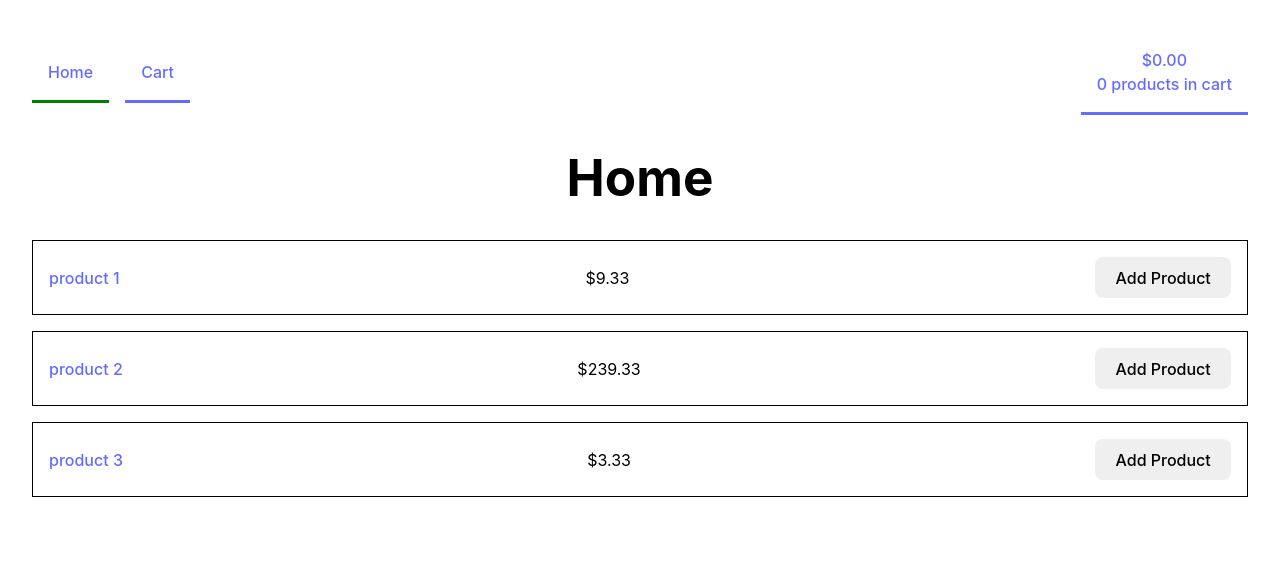
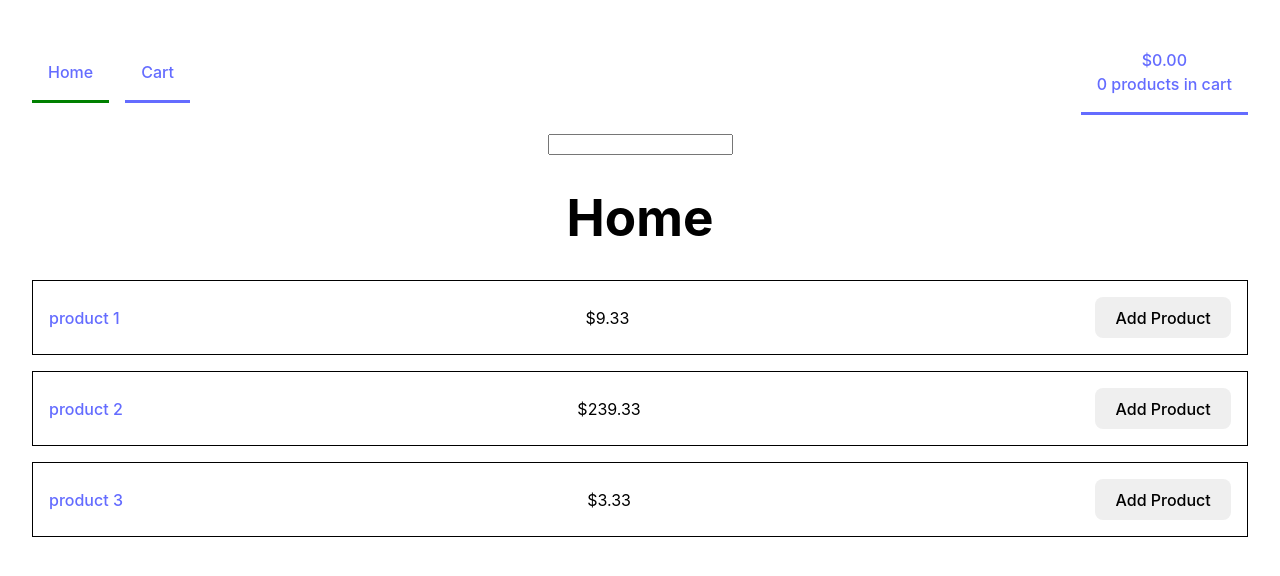
Before and after one commit to bigandy/react-redux-cart, a React (Vite) app: page / in a window 1280 px wide. Shown: the top 576 px of the page. Built offline with nearby package versions, Linux system fonts and the light colour scheme.

Commit message:
use another slice, this time for an input.

```diff
--- a/src/components/Header.tsx
+++ b/src/components/Header.tsx
@@ -3,8 +3,15 @@ import { NavLink } from "react-router";
 import { memo } from "react";
 
 import Basket from "@components/Basket";
+import { useAppSelector } from "@stores/store";
+
+import { update } from "@stores/inputSlice";
+import { useDispatch } from "react-redux";
 
 export const Header = memo(function Header() {
+  const inputText = useAppSelector((state) => state.input.value);
+  const dispatch = useDispatch();
+
   return (
     <header>
       <nav
@@ -21,7 +28,10 @@ export const Header = memo(function Header() {
         <Basket style={{ marginLeft: "auto" }} />
       </nav>
 
-      {/* <input value={inputText} onInput={() => dispatchEvent()} */}
+      <input
+        value={inputText}
+        onInput={(e) => dispatch(update(e.target.value))}
+      />
     </header>
   );
 });
--- a/src/components/Product.tsx
+++ b/src/components/Product.tsx
@@ -12,7 +12,7 @@ import type { ProductInterface } from "src/products";
 interface Props {
   product: ProductInterface;
   type: "add" | "remove";
-  quantity: number;
+  quantity?: number;
 }
 
 const Product = ({ product, type = "remove", quantity }: Props) => {
--- a/src/stores/inputSlice.ts
+++ b/src/stores/inputSlice.ts
@@ -2,11 +2,11 @@ import type { PayloadAction } from "@reduxjs/toolkit";
 import { createSlice } from "@reduxjs/toolkit";
 
 export interface InputState {
-  input: string;
+  value: string;
 }
 
 const initialState: InputState = {
-  input: "",
+  value: "",
 };
 
 export const inputSlice = createSlice({
@@ -14,7 +14,7 @@ export const inputSlice = createSlice({
   initialState,
   reducers: {
     update: (state, action: PayloadAction<string>) => {
-      state.input = action.payload;
+      state.value = action.payload;
     },
   },
 });
--- a/src/stores/store.ts
+++ b/src/stores/store.ts
@@ -2,8 +2,8 @@ import { configureStore } from "@reduxjs/toolkit";
 
 import { TypedUseSelectorHook, useSelector } from "react-redux";
 
-import cartReducer from "./cartSlice";
-import inputReducer from "./inputSlice";
+import cartReducer from "@stores/cartSlice";
+import inputReducer from "@stores/inputSlice";
 
 export const store = configureStore({
   reducer: {
```
